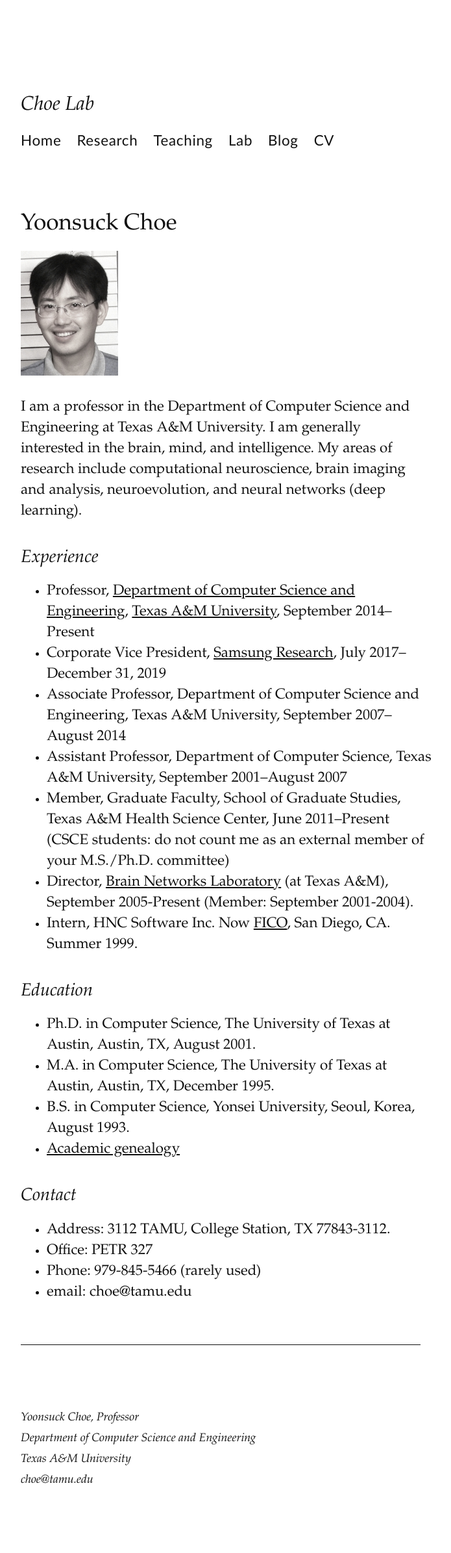
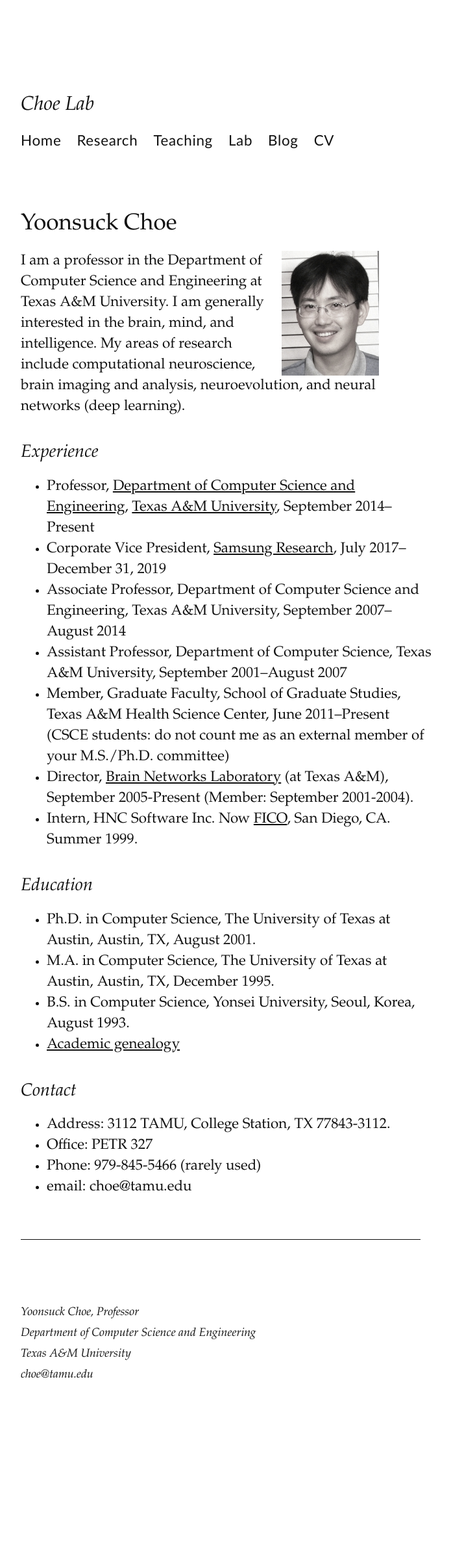
Before and after one commit to yschoe/yschoe.github.io, a Jekyll site: the page built from index.md, in a window 1280 px wide. Shown: the whole page at 65% size, without its empty margins (128-823 px from the left). Built offline with Jekyll 4.4.1, drawn with Linux system fonts in a browser that asks for light colours; some web fonts are replaced; after the commit the page ends 2228 px from its top, so only the background shows below that.

Commit message:
img align

```diff
--- a/index.md
+++ b/index.md
@@ -4,7 +4,7 @@
 permalink: /
 ---
 
-<img alt="Yoonsuck Choe circa 2010" src="images/choe-2010-3-desat.jpg">
+<img align="right" alt="Yoonsuck Choe circa 2010" src="images/choe-2010-3-desat.jpg">
 
 I am a professor in the Department of Computer Science and
 Engineering at Texas A&amp;M University. I am generally interested in the brain,
```
